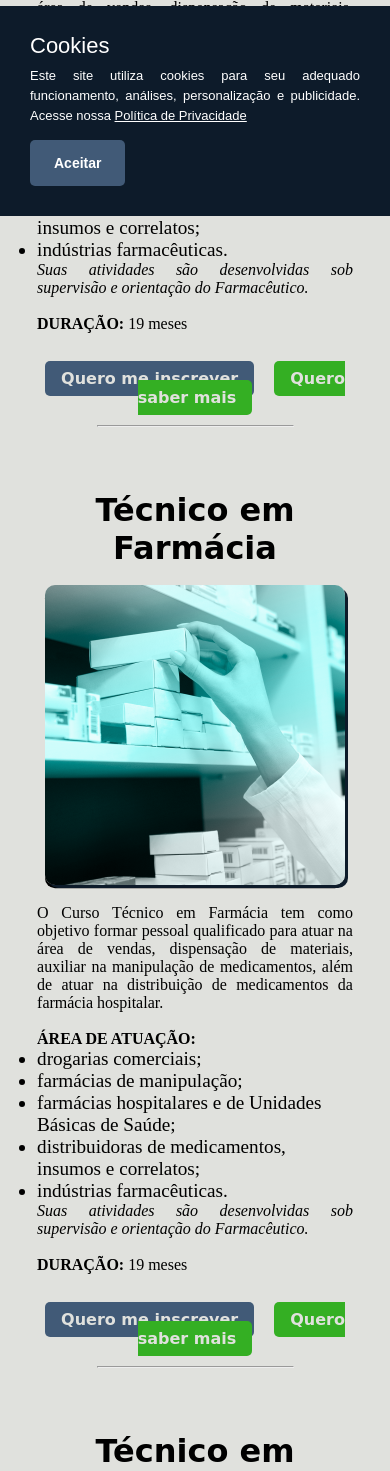
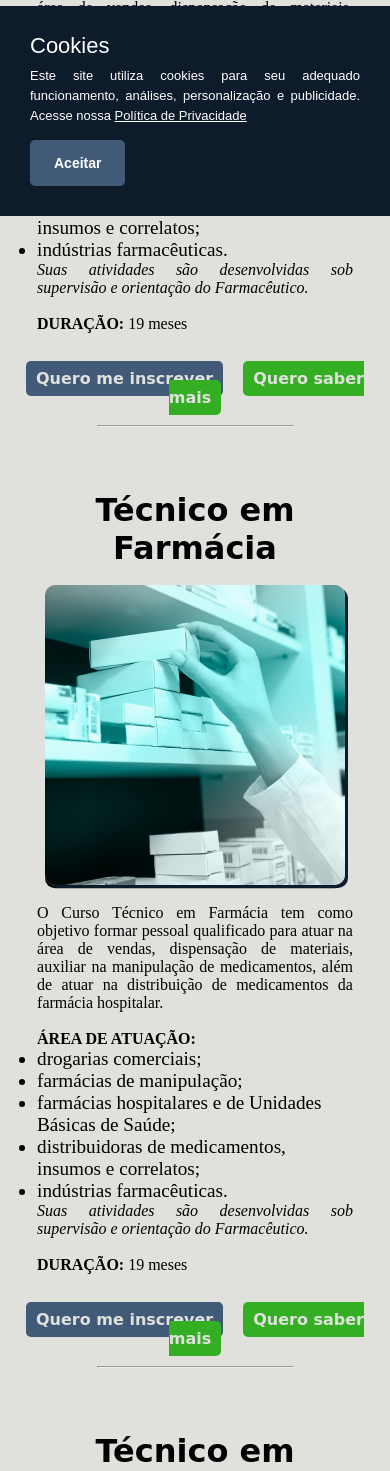
Before and after one commit to felipe-seabra/criarteProfissionalizante, a PHP site: page / in a window 390 px wide. Shown: the part 628-2099 px from the top of the page. Run offline with PHP 8.4, Linux system fonts and the light colour scheme; some web fonts are replaced.

Commit message:
ajuste botão para mobile

```diff
--- a/style.css
+++ b/style.css
@@ -252,7 +252,7 @@ hr {
     color: #e0e1dd;
     text-decoration: none;
     font-weight: bold;
-    padding: 8px 16px;
+    padding: 8px 10px;
     border-radius: 5px;
     transition: 0.4s;
   }
```
